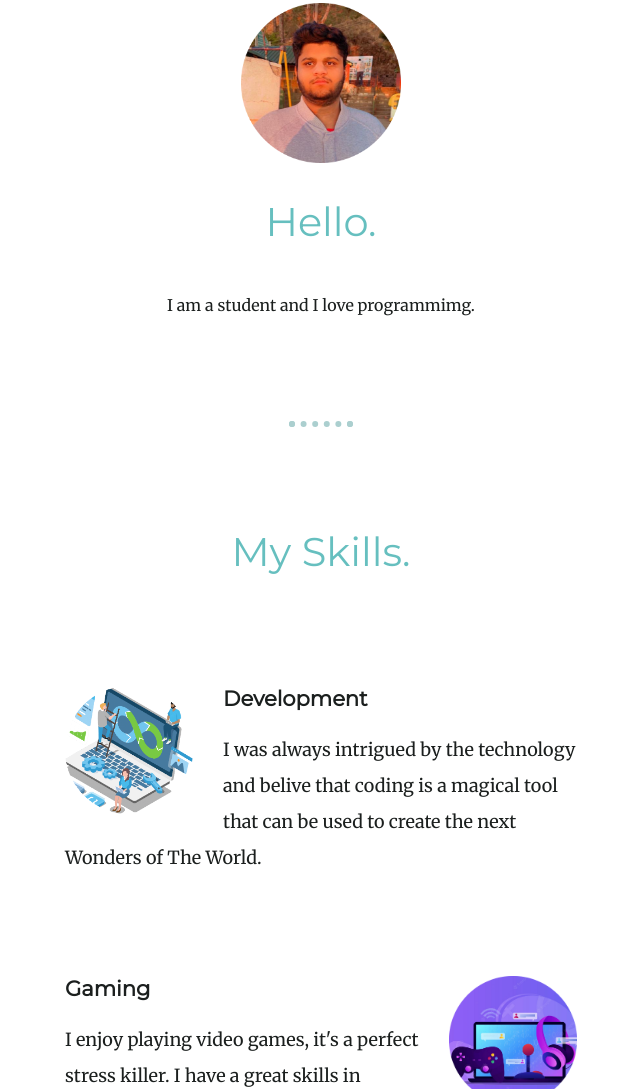
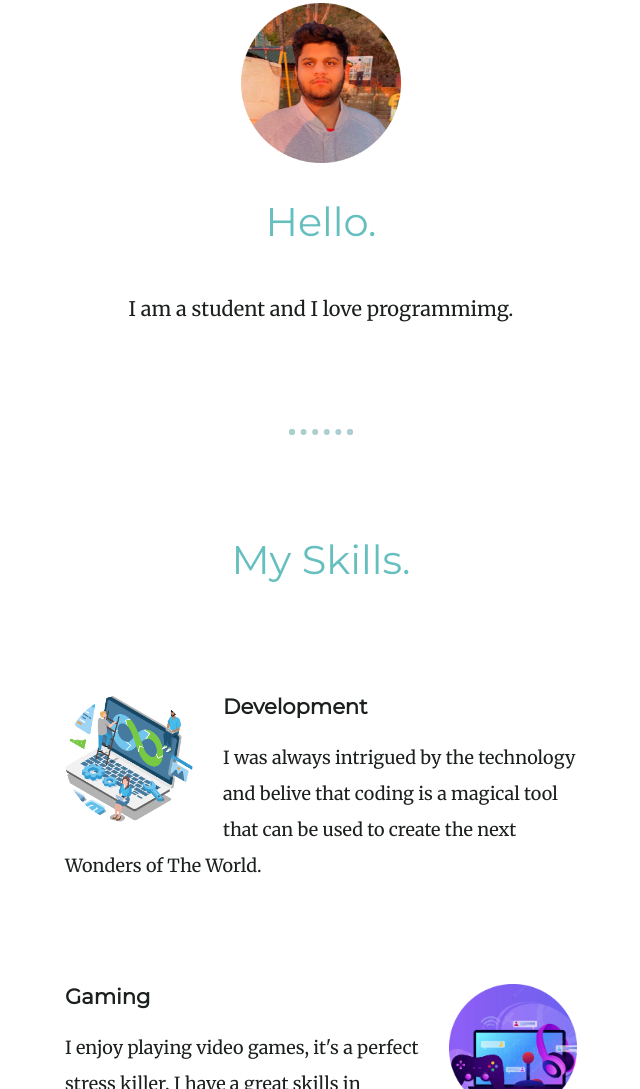
Before and after one commit to Jaiditya-5048/My-personal-site, a plain HTML site: page index.html in a window 1280 px wide. Shown: the part 801-1890 px from the top of the page, without its empty margins (319-959 px from the left). Drawn offline with Linux system fonts and the light colour scheme.

Commit message:
changed the font-size of profile-quote

```diff
--- a/css/styles.css
+++ b/css/styles.css
@@ -43,6 +43,10 @@ a {
 
 a:hover {
     color: #eaf6f6;
+}
+
+.profile-quote {
+    font-size: 1.25rem;
 }
 
 .pro {
```
